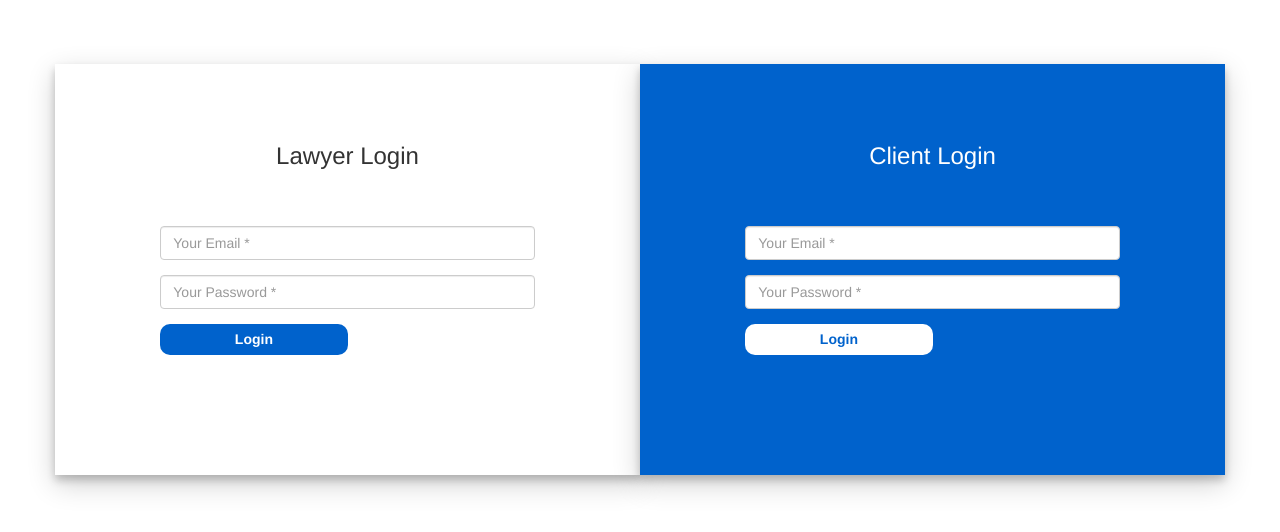
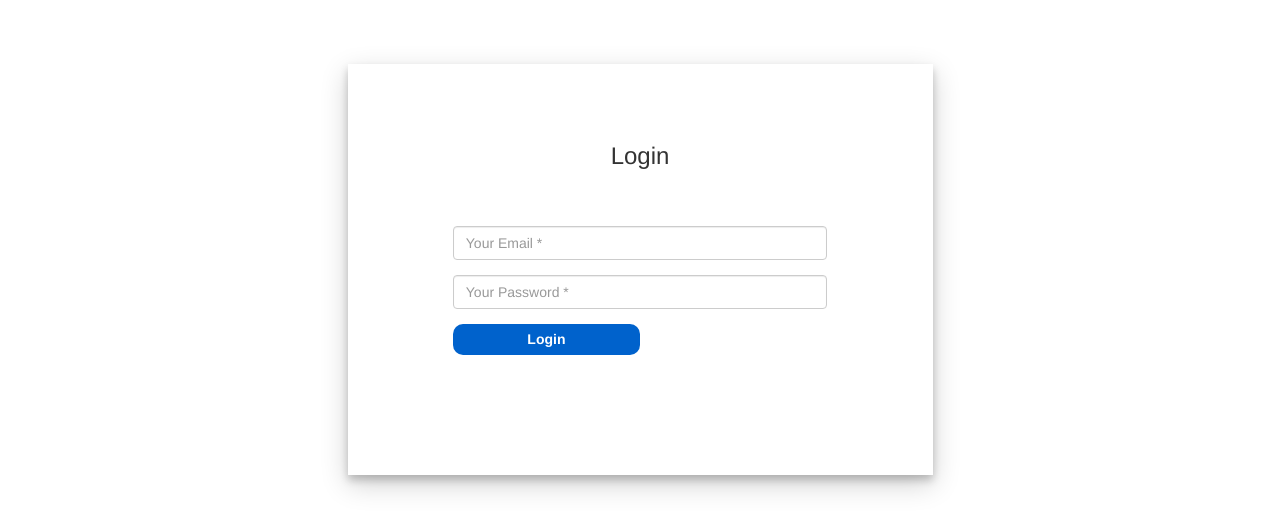
Before and after one commit to ParshaviBolya/CourtCaseManagemnt, a PHP site: page /login.php in a window 1280 px wide. Shown: the top 532 px of the page. Run offline with PHP 8.4, Linux system fonts and the light colour scheme.

Commit message:
Update login.php

```diff
--- a/login.php
+++ b/login.php
@@ -11,34 +11,22 @@
 
 <div class="container login-container">
             <div class="row">
+			<div class="col-md-3"></div>
                 <div class="col-md-6 login-form-1">
-                    <h3>Lawyer Login</h3>
-                    <form action="lawyer-login.php" method="POST">
+                    <h3>Login</h3>
+                    <form action="LoginCode.php" method="POST">
                         <div class="form-group">
-                            <input type="text" class="form-control" name="email" placeholder="Your Email *" value="" />
+                            <input type="text" class="form-control" name="email" placeholder="Your Email *" value="" required />
                         </div>
                         <div class="form-group">
-                            <input type="password" class="form-control" name="pass" placeholder="Your Password *" value="" />
+                            <input type="password" class="form-control" name="pass" placeholder="Your Password *" value="" required/>
                         </div>
                         <div class="form-group">
                             <input type="submit" class="btnSubmit" value="Login" />
                         </div>
                     </form>
                 </div>
-                <div class="col-md-6 login-form-2">
-                    <h3>Client Login</h3>
-                    <form action="client-login.php" method="POST">
-                        <div class="form-group">
-                            <input type="text" class="form-control" placeholder="Your Email *" value="" name="email"/>
-                        </div>
-                        <div class="form-group">
-                            <input type="password" class="form-control" placeholder="Your Password *" value="" name="pass"/>
-                        </div>
-                        <div class="form-group">
-							<input  onclick="client()"; type="submit" class="btnSubmit" value="Login" />
-                        </div>
-                    </form>
-                </div>
+
             </div>
         </div>
 
```
